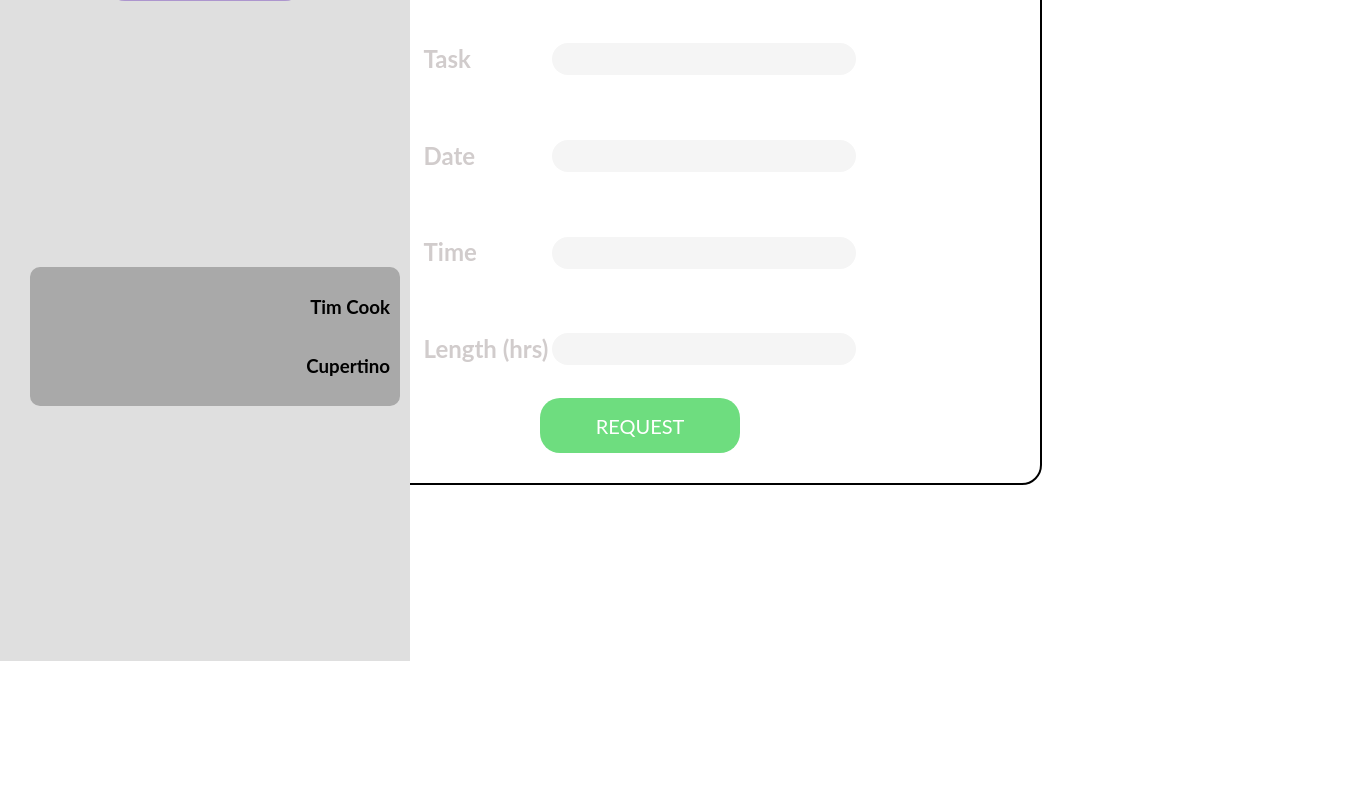
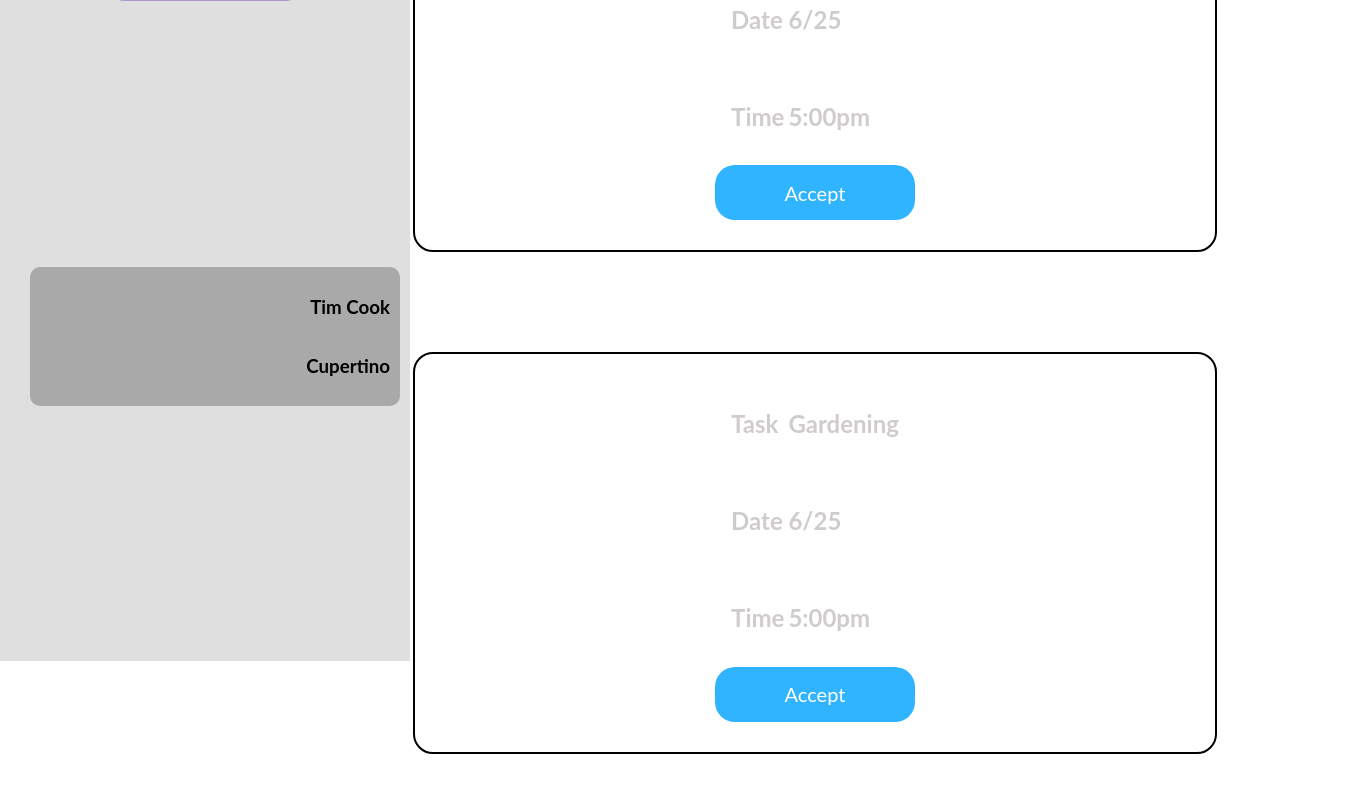
Before and after one commit to 22anirudhk/Hackmann, a plain HTML site: page Volunteer/index.html in a window 1280 px wide. Shown: the part 369-1159 px from the top of the page, 1360 px wide, since content can reach past the window. Before the commit the page ends 954 px from the top, so only its background shows below. Drawn offline with Linux system fonts and the light colour scheme.

```diff
--- a/Volunteer/index.html
+++ b/Volunteer/index.html
@@ -25,30 +25,10 @@
                 </div>
             </div>
             <div id = "content-div" >
-                <div class = "card" id = "sign-up-div">
-                    <h2 id = "sign-up">Request Help</h2>
-                    <table>
-                        <tr>
-                            <td><h4>Task</h4></td>
-                            <td> <input type = "text" id = "name"> </td>
-                        </tr>
-                        <tr>
-                            <td><h4>Date</h4></td>
-                            <td> <input type = "text" id = "city"> </td>
-                        </tr>
-                        <tr>
-                            <td><h4>Time</h4></td>
-                            <td> <input type = "text" id = "state"> </td>
-                        </tr>
-                        <tr>
-                            <td><h4>Length (hrs)</h4></td>
-                            <td> <input type = "text" id = "street"> </td>
-                        </tr>
-                    </table>
-                    <input type = "submit" value = "REQUEST" class = "submit-button">
-                </div>
+
             </div>
         </div>
     </body>
     <script src = "main.js"></script>
+    <script src = "Card.js"></script>
 </html>
--- a/Volunteer/main.js
+++ b/Volunteer/main.js
@@ -1 +1,67 @@
 var getURL = 'http://34.74.78.120:4567/';
+
+
+class Card {
+    constructor(task, date, time) {
+        this.task = task;
+        this.date = date;
+        this.time = time;
+    }
+}
+
+
+
+
+var card = new Card("Gardening", "6/25", "5:00pm", "3");
+
+
+
+function addCard(myCard) {
+
+    var items = ["Task", "Date", "Time"];
+    var attr = [myCard.task, myCard.date, myCard.time, myCard.length];
+
+
+    var cardEl = document.createElement("div")
+    cardEl.classList.add("card");
+
+    var table = document.createElement("table");
+    cardEl.appendChild(table);
+
+
+    for(var i = 0; i < items.length; i++) {
+
+        var row1 = document.createElement("tr");
+        table.appendChild(row1);
+
+        var col1 = document.createElement("td");
+        var val1 = document.createElement("h4");
+        val1.innerHTML = items[i];
+        col1.appendChild(val1);
+        row1.appendChild(col1);
+
+        var col2 = document.createElement("td");
+        var val2 = document.createElement("h4");
+        val2.innerHTML = attr[i];
+        col2.appendChild(val2);
+        row1.appendChild(col2);
+
+    }
+
+    var acceptButton = document.createElement("input");
+    acceptButton.setAttribute("type", "submit");
+    acceptButton.setAttribute("value", "Accept");
+    acceptButton.setAttribute("class", "submit-button");
+    cardEl.appendChild(acceptButton);
+
+    document.getElementById("content-div").appendChild(cardEl);
+}
+
+
+function getCards() {
+
+}
+
+addCard(card);
+addCard(card);
+addCard(card);
--- a/Volunteer/style.css
+++ b/Volunteer/style.css
@@ -8,6 +8,8 @@
 /*TOP DIV */
 
 #top-div {
+    position:fixed;
+    z-index:1;
     height:90px;
     width:100%;
 
@@ -30,6 +32,8 @@
 /* Sidebar (automatically z-index under top bar) */
 
 #sidebar {
+    margin-top:170px; /*MAKE SURE ITS SAME AS TOP BAR WIDTH (including padding) */
+
     height:100%;
     width:350px;
 
@@ -118,12 +122,17 @@
 
 
 #content-div {
+
+
     display:flex;
     align-items:center;
     justify-content:center;
+    flex-direction:column;
 
 
-    padding:50px;
+    padding-top:170px; /*MAKE SURE ITS SAME AS TOP BAR WIDTH (including padding) */
+    padding-left:350px; /*MAKE SURE ITS SAME AS Side BAR WIDTH (including padding) */
+
 }
 
 
@@ -175,6 +184,6 @@
     border-radius:20px;
     color:white;
     font-family:Lato;
-    background-color:#6EDD7F;
+    background-color:#30B4FF;
     font-size:20px;
 }
--- a/style.css
+++ b/style.css
@@ -122,6 +122,8 @@
     height:30px;
     font-size:20px;
     color:gray;
+
+    font-family:Lato;
 }
 
 .submit-button{
```
Also changed, not shown: Backend/node.js (+17 -0 lines).
